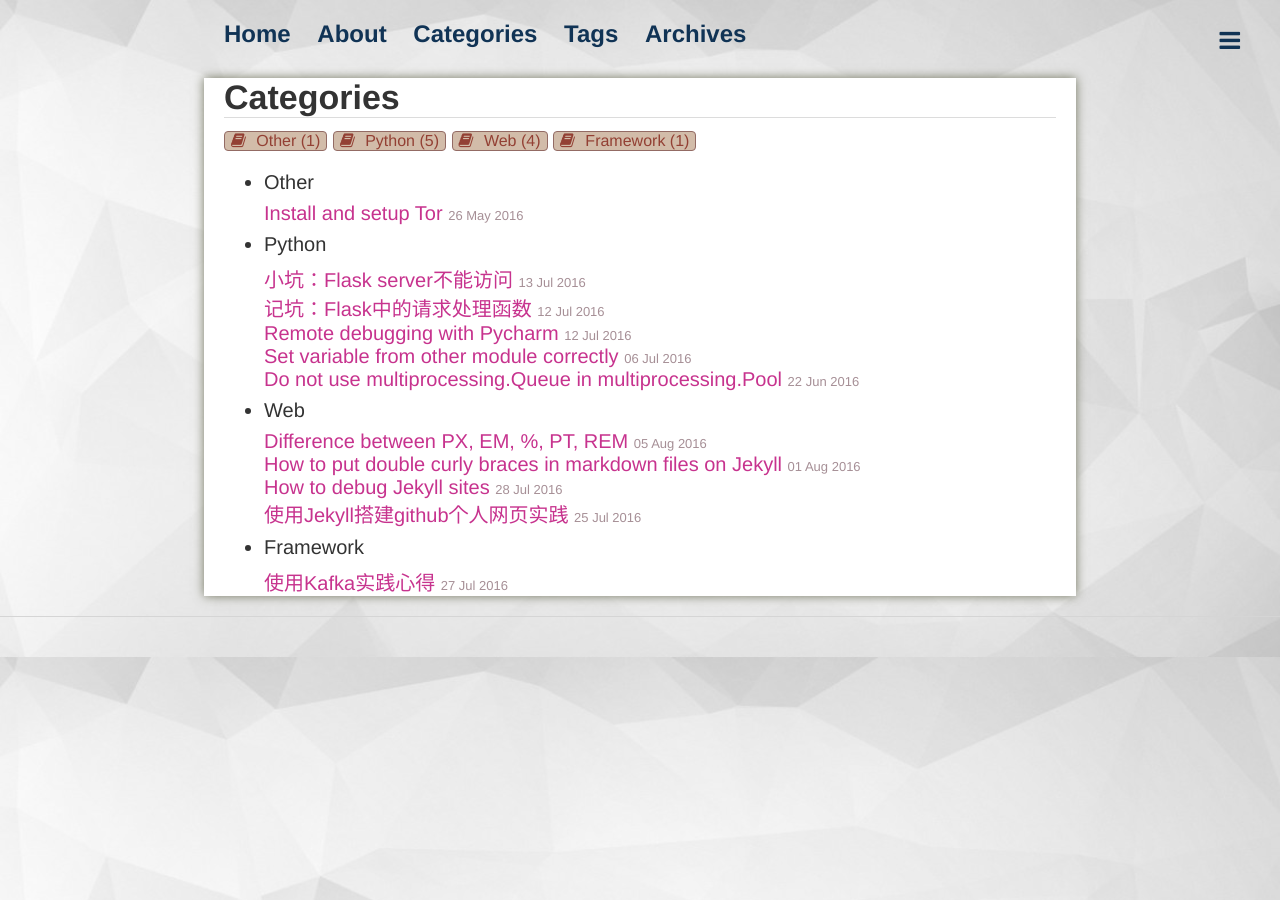
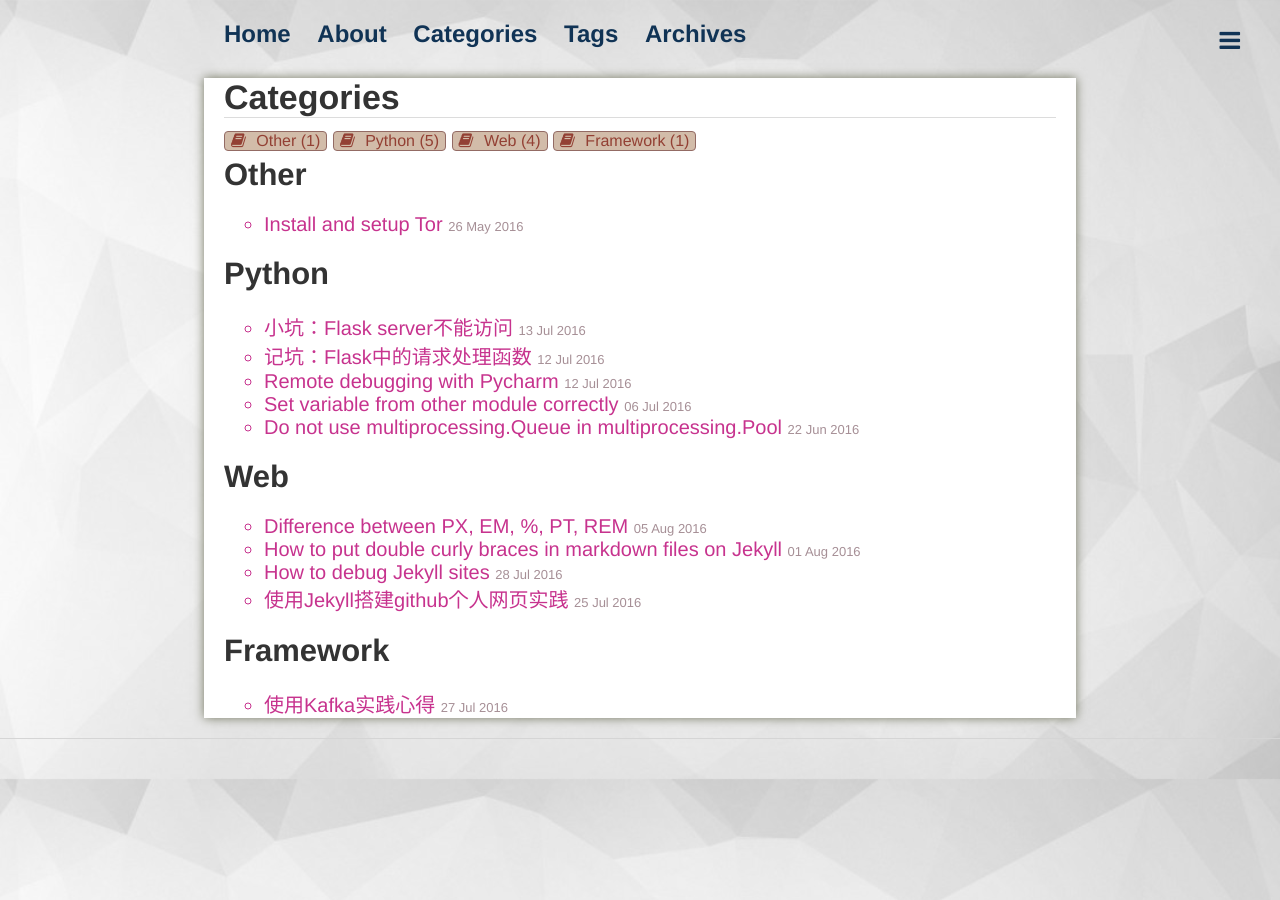
Before and after one commit to cuyu/cuyu.github.io, a Jekyll site: the page built from categories.html, in a window 1280 px wide. Built offline with Jekyll 4.4.1, drawn with Linux system fonts in a browser that asks for light colours; nearby versions of some CDN libraries; comment, search, counter and statistics services are not loaded.

Commit message:
Add hover animation for tags and categories pages.

```diff
--- a/assets/css/main.css
+++ b/assets/css/main.css
@@ -45,10 +45,11 @@
 a {
     text-decoration: none;
     color: #c7338e;
+    transition: color .4s;
 }
 
 a:hover {
-    text-decoration: underline;
+    color: #47a526;
 }
 
 h1 {
@@ -236,6 +237,24 @@
     padding-right: .3rem;
 }
 
+/* For article list in tags and category page */
+ul[class="article-list"] {
+    list-style: circle;
+    color: #881d6b;
+}
+
+ul[class="article-list"] > a {
+    display: block;
+    transition: .3s ease-in-out;
+}
+
+ul[class="article-list"] > a:hover {
+    color: #881d6b;
+    -webkit-transform: translateX(-1.5rem);
+    transform: translateX(-1.5rem);
+    list-style: disc;
+}
+
 /* For <small> tag */
 small {
     font-size: .65rem;
--- a/categories.html
+++ b/categories.html
@@ -9,14 +9,16 @@
 	<a href="/categories/#{{ category[0] }}" class="post-category"> {{ category[0] }} ({{ category[1].size }})</a>
 {% endfor %}
 
-<ul class="tags-box">
 {% for category in site.categories %}
-	<li>{{ category[0] }}</li>
+	<h3 class="category-list" id="{{ category[0] }}">{{ category[0] }}</h3>
+	<ul class="article-list">
 	{% for post in category[1] %}
 		<a href="{{ post.url }}">
-			{{ post.title }}
-			<small>{{ post.date | date_to_string }}</small>
-		</a><br>
+			<li>
+				{{ post.title }}
+				<small>{{ post.date | date_to_string }}</small>
+			</li>
+		</a>
 	{% endfor %}
+	</ul>
 {% endfor %}
-</ul>
```
Also changed, not shown: tags.html (+9 -6 lines), README.md.
